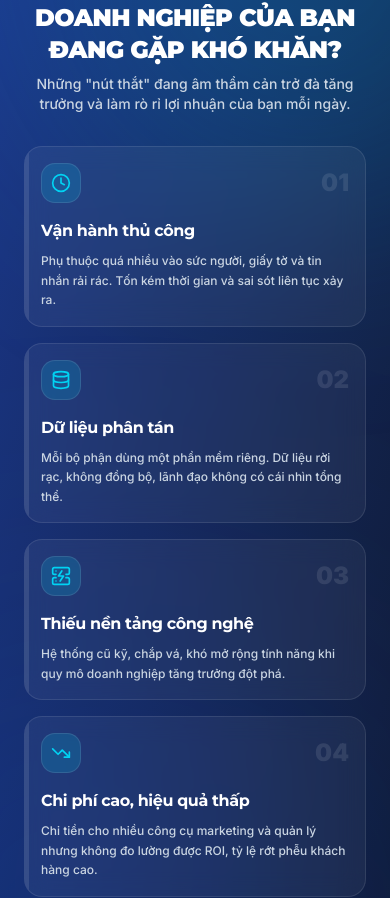
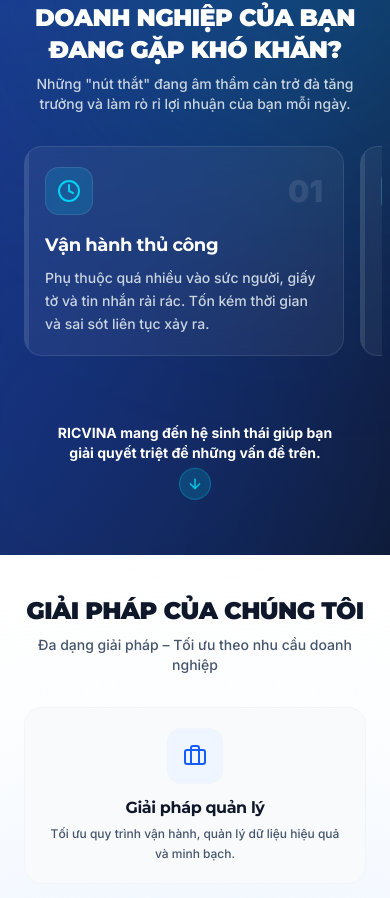
Before and after one commit to Thanh0704/New-Ric, a Next.js app: page / in a window 390 px wide. Shown: the part 890-1788 px from the top of the page. Built offline with nearby package versions, Linux system fonts and the light colour scheme.

Commit message:
Update mới

```diff
--- a/src/components/sections/business-problems.tsx
+++ b/src/components/sections/business-problems.tsx
@@ -3,7 +3,6 @@ import { Clock, Database, ServerCrash, TrendingDown, ArrowDown } from 'lucide-re
 import { Container } from '@/components/shared/container'
 import { AnimateOnScroll } from '@/components/shared/animate-on-scroll'
 
-// ... (Sếp giữ nguyên mảng problems ở đây nhé) ...
 const problems = [
   {
     id: '01',
@@ -34,13 +33,22 @@ const problems = [
 export function BusinessProblems() {
   return (
     <section className="relative overflow-hidden bg-slate-900 bg-gradient-to-br from-blue-900 to-slate-900 py-12 md:py-24 lg:py-32">
+      {/* ẨN THANH CUỘN NGANG ĐỂ NHÌN SẠCH SẼ HƠN TRÊN MOBILE */}
+      <style
+        dangerouslySetInnerHTML={{
+          __html: `
+        .hide-scrollbar::-webkit-scrollbar { display: none; }
+        .hide-scrollbar { -ms-overflow-style: none; scrollbar-width: none; }
+      `,
+        }}
+      />
+
       <div className="pointer-events-none absolute top-0 right-0 h-[500px] w-[500px] translate-x-1/3 -translate-y-1/2 rounded-full bg-cyan-500/20 blur-[120px]"></div>
       <div className="pointer-events-none absolute bottom-0 left-0 h-[600px] w-[600px] -translate-x-1/3 translate-y-1/3 rounded-full bg-blue-600/20 blur-[150px]"></div>
 
       <Container className="relative z-10">
         <div className="mx-auto mb-8 max-w-3xl text-center md:mb-16">
           <AnimateOnScroll>
-            {/* TỐI ƯU: Đưa về text-2xl */}
             <h2 className="mb-2 text-2xl font-black tracking-tight text-white uppercase sm:text-3xl md:mb-4 lg:text-4xl">
               Doanh nghiệp của bạn đang gặp khó khăn?
             </h2>
@@ -51,34 +59,43 @@ export function BusinessProblems() {
           </AnimateOnScroll>
         </div>
 
-        <div className="mb-10 grid grid-cols-1 gap-4 md:mb-16 md:grid-cols-2 md:gap-6 lg:grid-cols-4">
+        {/* TỐI ƯU GIAO DIỆN:
+          - Mobile: flex, overflow-x-auto, snap-x (Vuốt ngang mượt mà)
+          - Tablet/PC: Trả về grid, md:grid-cols-2, lg:grid-cols-4
+        */}
+        <div className="hide-scrollbar -mx-4 mb-10 flex snap-x snap-mandatory items-stretch gap-4 overflow-x-auto px-4 pb-6 md:mx-0 md:mb-16 md:grid md:grid-cols-2 md:gap-6 md:overflow-visible md:px-0 md:pb-0 lg:grid-cols-4">
           {problems.map((item, index) => {
             const Icon = item.icon
             return (
-              <AnimateOnScroll key={item.id} delay={index * 100}>
-                {/* TỐI ƯU: p-4 sm:p-5 thay vì p-8 */}
-                <div className="group relative flex h-full flex-col overflow-hidden rounded-2xl border border-white/10 bg-white/5 p-4 backdrop-blur-md transition-all duration-300 hover:-translate-y-2 hover:border-cyan-400/50 hover:bg-white/10 hover:shadow-2xl hover:shadow-cyan-900/40 sm:p-5 md:rounded-3xl md:p-8">
+              // Bọc thêm 1 div để giới hạn chiều rộng trên Mobile (w-[85vw]), nhưng lên PC thì giãn tự do (md:w-auto)
+              <div
+                key={item.id}
+                className="w-[85vw] max-w-[320px] shrink-0 snap-center md:w-auto md:max-w-none md:shrink md:snap-align-none"
+              >
+                <AnimateOnScroll delay={index * 100}>
+                  <div className="group relative flex h-full flex-col overflow-hidden rounded-2xl border border-white/10 bg-white/5 p-5 backdrop-blur-md transition-all duration-300 hover:-translate-y-2 hover:border-cyan-400/50 hover:bg-white/10 hover:shadow-2xl hover:shadow-cyan-900/40 md:rounded-3xl md:p-8">
                     <div className="absolute top-0 bottom-0 left-0 w-1 bg-white/10 transition-colors duration-300 group-hover:bg-cyan-400 md:w-1.5"></div>
 
                     <div className="relative z-10">
                       <div className="mb-4 flex items-center justify-between md:mb-6">
-                      <div className="flex h-10 w-10 items-center justify-center rounded-xl border border-white/10 bg-cyan-500/20 text-cyan-400 transition-transform duration-300 group-hover:scale-110 md:h-14 md:w-14 md:rounded-2xl">
-                        <Icon className="h-5 w-5 md:h-7 md:w-7" />
+                        <div className="flex h-12 w-12 items-center justify-center rounded-xl border border-white/10 bg-cyan-500/20 text-cyan-400 transition-transform duration-300 group-hover:scale-110 md:h-14 md:w-14 md:rounded-2xl">
+                          <Icon className="h-6 w-6 md:h-7 md:w-7" />
                         </div>
-                      <span className="text-2xl font-black text-white/10 transition-colors group-hover:text-cyan-400/30 md:text-4xl">
+                        <span className="text-3xl font-black text-white/10 transition-colors group-hover:text-cyan-400/30 md:text-4xl">
                           {item.id}
                         </span>
                       </div>
 
-                    <h3 className="mb-2 text-base font-bold text-white md:mb-3 md:text-xl">
+                      <h3 className="mb-2 text-lg font-bold text-white md:mb-3 md:text-xl">
                         {item.title}
                       </h3>
-                    <p className="text-xs leading-relaxed font-medium text-slate-300 md:text-sm">
+                      <p className="text-sm leading-relaxed font-medium text-slate-300">
                         {item.desc}
                       </p>
                     </div>
                   </div>
                 </AnimateOnScroll>
+              </div>
             )
           })}
         </div>
```
Lines whose indentation alone changed are shown as unchanged.
